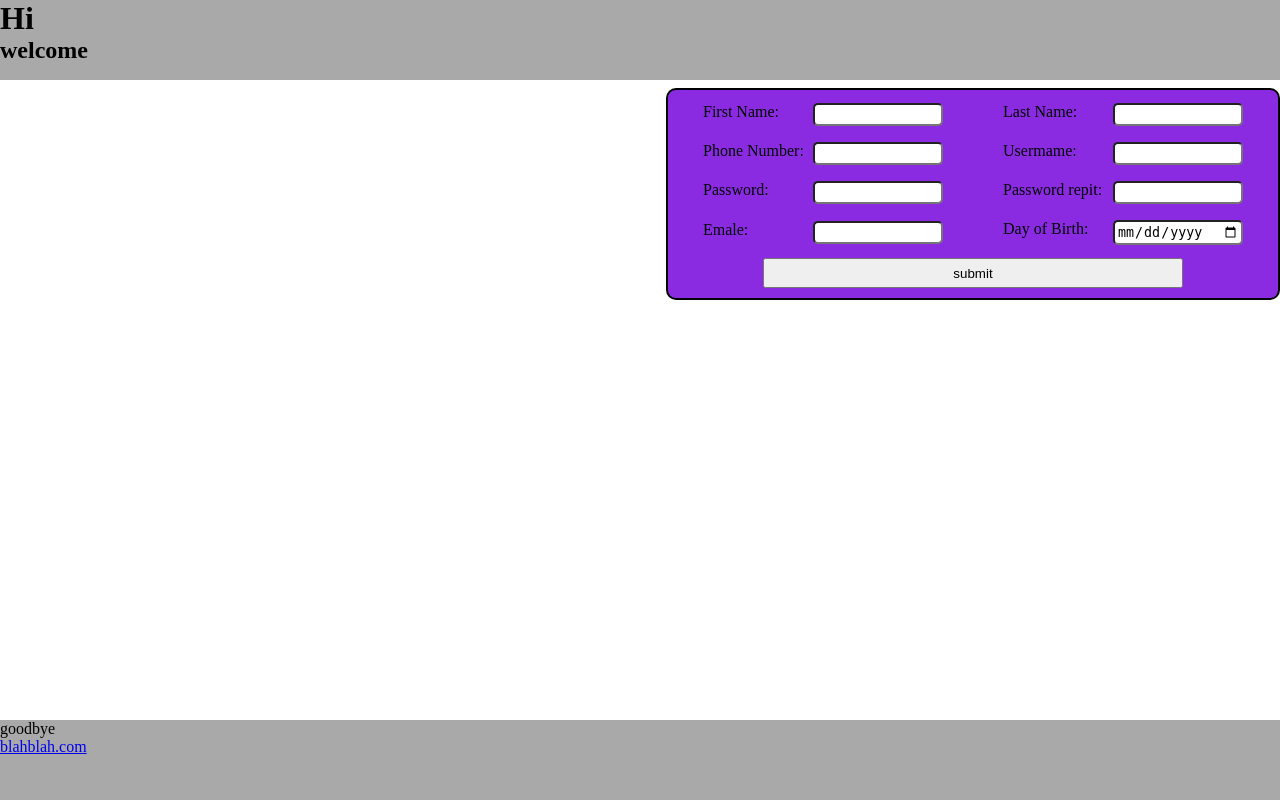
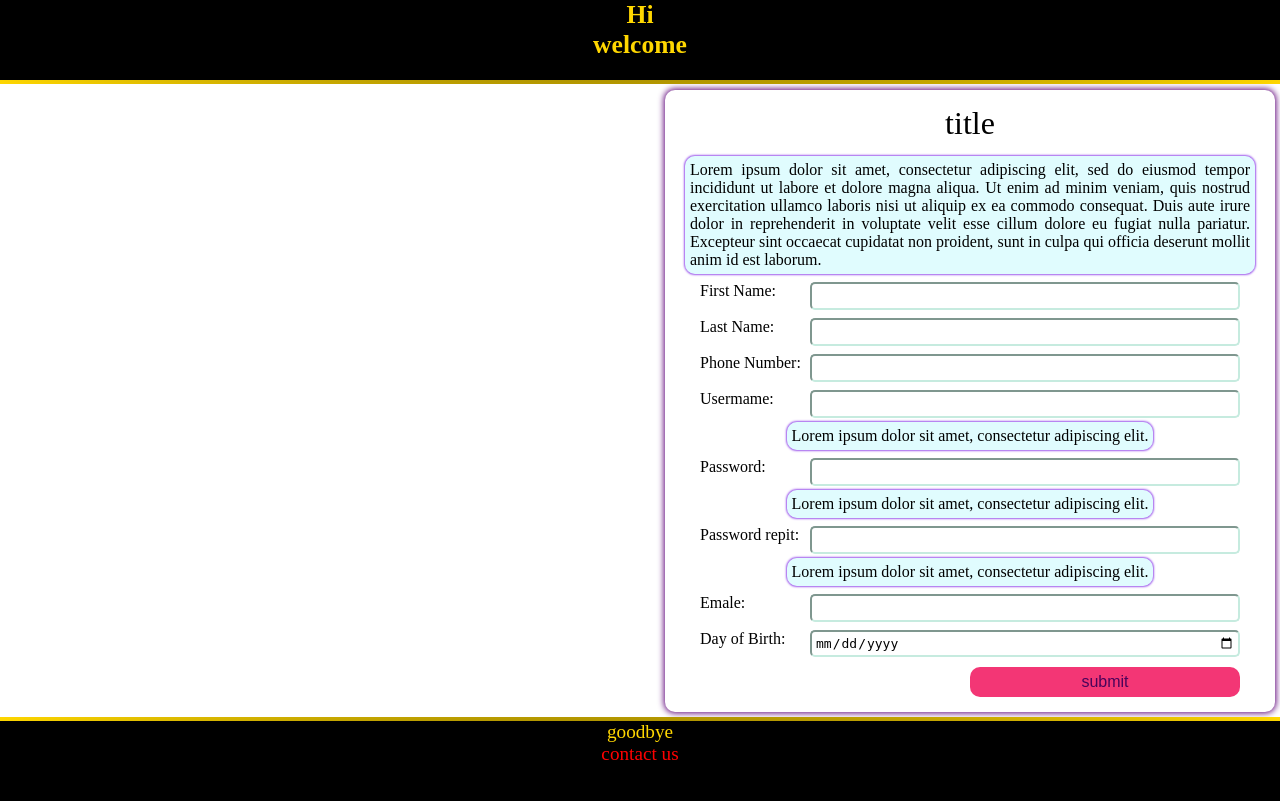
Before and after one commit to RAAvenger/LogIn-and-SignIn, a PHP site: the page made by sign in.html in a window 1280 px wide. Run offline with PHP 8.4, Linux system fonts and the light colour scheme.

Commit message:
sign in front done.

```diff
--- a/sign in style.css
+++ b/sign in style.css
@@ -1,6 +1,7 @@
 * {
     margin: 0;
     padding: 0;
+    font-size: 1em;
 }
 
 /*mobile*/
@@ -15,44 +16,77 @@ header {
     top: 0;
     height: 5rem;
     width: 100%;
-    background-color: darkgray;
+    background: black;
+    text-align: center;
+    color: gold;
+    font-size: 1.6em;
+    border-bottom: 4px solid;
+    border-image-source: radial-gradient(black, gold);
+    border-image-slice: 1;
 }
 
 .form {
+    background: white;
     display: flex;
     padding: 5px;
     flex-wrap: wrap;
-    margin: 5.5rem auto;
+    margin: 5.6rem auto;
     max-width: 300px;
-    border: 2px solid black;
     border-radius: 10px 10px 10px 10px;
-    background-color: aquamarine;
+    box-shadow: 0px 0px 6px 1px rgba(93, 1, 121, 1);
 }
 
-.form .input-box {
+.form .title {
+    margin: 10px auto;
+    font-size: 2em;
+}
+
+.explanations {
+    margin: 2px 15px 0px 15px;
+    padding: 5px;
+    box-shadow: 0px 0px 2px 1px rgb(159, 91, 236);
+    background-color: rgba(154, 244, 250, 0.3);
+    border-radius: 10px;
+    text-align: justify;
+}
+
+.input-box {
     display: flex;
     margin: auto;
     width: 100%;
     flex-wrap: wrap;
-    padding: 8px;
+    padding: 8px 8px 0px 8px;
 }
 
-.form .input-box input {
+.input-box input {
     margin: 0;
     width: 100%;
-    padding: 2px;
+    padding: 3px;
     border-radius: 5px;
+    border-color: rgb(198, 235, 223);
 }
 
-.form .input-box p {
+.input-box p {
     margin: 0 0 2px 0;
     width: 110px;
 }
 
-.form .button {
+.button {
     width: 70%;
     height: 30px;
-    margin: 5px auto;
+    margin: 10px auto;
+    border: none;
+    border-radius: 10px;
+    background-color: rgb(243, 54, 117);
+    color: rgb(73, 4, 90);
+}
+
+.button:hover {
+    box-shadow: 0 0 3px 1px black;
+}
+
+.button:active {
+    background-color: rgb(185, 47, 93);
 }
 
 footer {
@@ -60,17 +94,46 @@ footer {
     bottom: 0;
     height: 5rem;
     width: 100%;
-    background-color: darkgray;
+    background: black;
+    text-align: center;
+    color: gold;
+    font-size: 1.2em;
+    border-top: 4px solid;
+    border-image-source: radial-gradient(black, gold);
+    border-image-slice: 1;
+}
+
+footer a:link {
+    text-decoration: none;
+    color: red;
+}
+
+footer a:hover {
+    color: hotpink;
 }
 
 /*tablet*/
 @media screen and (min-width: 480px) {
     .form {
         max-width: 500px;
-        background-color: blue;
     }
 
-    .form .input-box input {
+    .explanations {
+        padding: 2px 15px 0px 15px;
+        box-shadow: none;
+        margin-inline: auto;
+        background-color: inherit;
+        max-width: 100%;
+    }
+
+    .explanations p {
+        padding: 5px;
+        box-shadow: 0px 0px 2px 1px rgb(159, 91, 236);
+        background-color: rgba(154, 244, 250, 0.3);
+        border-radius: 10px;
+    }
+
+    .input-box input {
         width: 0;
         flex-grow: 1;
     }
@@ -79,13 +142,16 @@ footer {
 /*desktop*/
 @media screen and (min-width: 760px) {
     .form {
-        position: absolute;
-        margin-inline: 0;
-        right: 0;
+        margin-right: 5px;
         max-width: 600px;
-        background-color: blueviolet;
     }
-    .form .input-box {
-        width: 40%;
+
+    .button {
+        width: 45%;
+        margin-right: 30px;
+    }
+
+    .input-box {
+        padding-inline: 30px;
     }
 }
--- a/sign in.html
+++ b/sign in.html
@@ -15,6 +15,20 @@
     <h2>welcome</h2>
   </header>
   <form title="sign in" action="" class="form">
+    <div class="title">
+      <P>
+        title
+      </P>
+    </div>
+    <div class="explanations">
+      <p>
+        Lorem ipsum dolor sit amet, consectetur adipiscing elit, sed do eiusmod tempor incididunt ut labore et dolore
+        magna aliqua.
+        Ut enim ad minim veniam, quis nostrud exercitation ullamco laboris nisi ut aliquip ex ea commodo consequat.
+        Duis aute irure dolor in reprehenderit in voluptate velit esse cillum dolore eu fugiat nulla pariatur.
+        Excepteur sint occaecat cupidatat non proident, sunt in culpa qui officia deserunt mollit anim id est laborum.
+      </p>
+    </div>
     <div class="input-box">
       <p>First Name:</p>
       <input type="text" name="firstName" id="firstName">
@@ -31,13 +45,28 @@
       <p>Usermame:</p>
       <input type="username" name="username" id="username">
     </div>
+    <div class="explanations">
+      <p>
+        Lorem ipsum dolor sit amet, consectetur adipiscing elit.
+      </p>
+    </div>
     <div class="input-box">
       <p>Password:</p>
       <input type="password" name="password" id="password">
     </div>
+    <div class="explanations">
+      <p>
+        Lorem ipsum dolor sit amet, consectetur adipiscing elit.
+      </p>
+    </div>
     <div class="input-box">
       <p>Password repit:</p>
       <input type="password" name="passwordRep" id="passwordRep">
+    </div>
+    <div class="explanations">
+      <p>
+        Lorem ipsum dolor sit amet, consectetur adipiscing elit.
+      </p>
     </div>
     <div class="input-box">
       <p>Emale:</p>
@@ -51,7 +80,7 @@
   </form>
   <footer>
     <p>goodbye</p>
-    <a href="http://blahblah.com">blahblah.com</a></br>
+    <a href="http://Loremipsumdolor.sit">contact us</a></br>
   </footer>
 </body>
 
```
